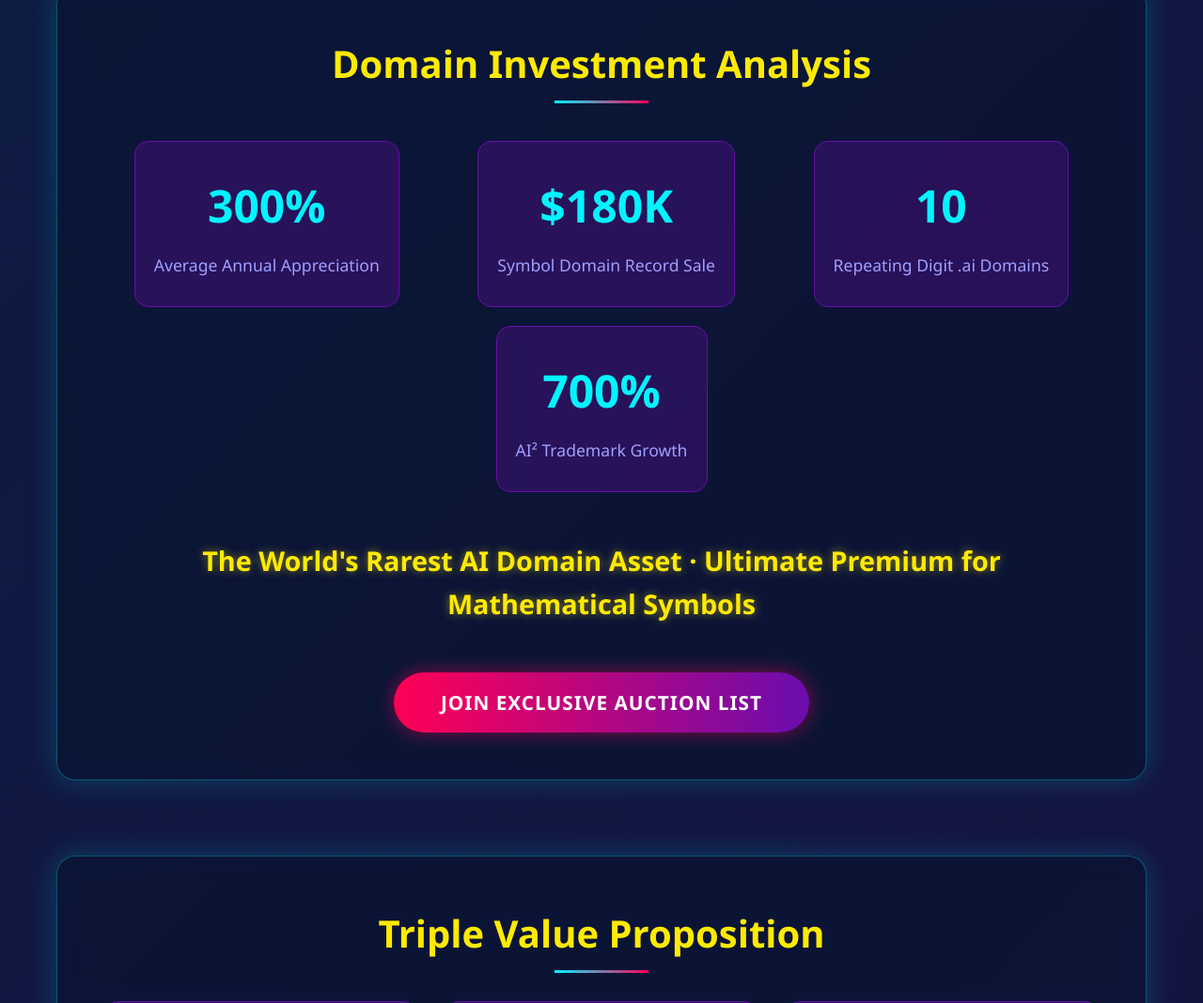
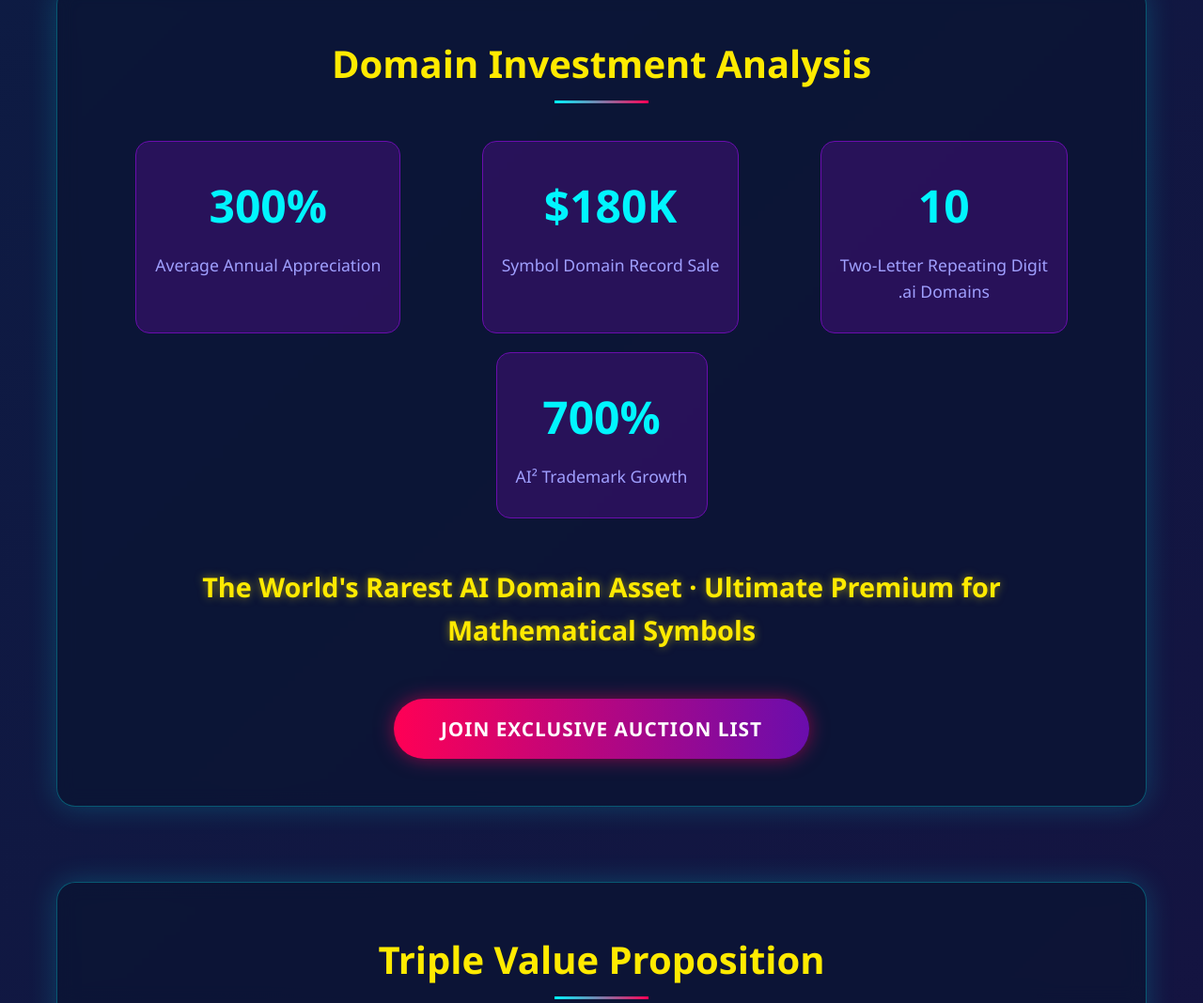
Before and after one commit to juvu/22, a plain HTML site: page index.html in a window 1280 px wide. Shown: the part 1272-2340 px from the top of the page at 94% size. Drawn offline with Linux system fonts and the light colour scheme.

Commit message:
Update index.html

```diff
--- a/index.html
+++ b/index.html
@@ -642,7 +642,7 @@
                 </div>
                 <div class="stat">
                        <div class="stat-value">10</div>
-                        <div class="stat-label">Repeating Digit .ai Domains</div>
+                        <div class="stat-label">Two-Letter Repeating Digit <br> .ai Domains</div>
                 </div>
                 <div class="stat">
                     <div class="stat-value">700%</div>
```
